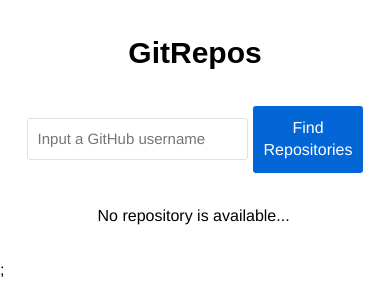
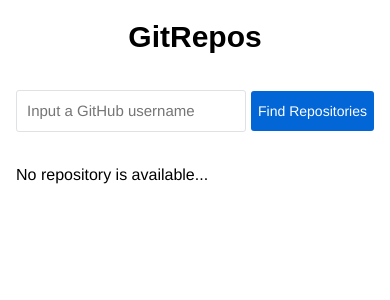
Before and after one commit to chiamakaikeanyi/gitrepos, a React (Create React App) app: page / in a window 390 px wide. Shown: the top 300 px of the page. Built offline with nearby package versions, Linux system fonts and the light colour scheme.

Commit message:
Improve mobile responsiveness

```diff
--- a/src/components/App/app.module.scss
+++ b/src/components/App/app.module.scss
@@ -39,6 +39,8 @@
   background-color: var(--color_blue_1);
   color: var(--color_white);
   margin-left: to-rem(5);
+  height: to-rem(40);
+  line-height: initial;
 
   &:hover {
     box-shadow: 0 to-rem(4 8) 0 var(--color_gray_1);
@@ -50,6 +52,16 @@
   }
 }
 
-.spinner_wrapper {
-  text-align: center;
+.spinner {
+  width: to-rem(60);
+
+  &_wrapper {
+    text-align: center;
+  }
 }
+
+@include md {
+  .spinner {
+    width: to-rem(100);
+  }
+}
--- a/src/components/App/index.js
+++ b/src/components/App/index.js
@@ -78,6 +78,7 @@
           type="button"
         />
       </div>
+
       <section>
         {loading && (
           <div className={styles.spinner_wrapper}>
--- a/src/components/Button/button.module.scss
+++ b/src/components/Button/button.module.scss
@@ -1,8 +1,22 @@
-@import "../../styles/shared.scss";
+@import '../../styles/shared.scss';
 
 .button {
   border: to-rem(1) solid transparent;
   border-radius: to-rem(3);
   cursor: pointer;
-  padding: to-rem(10);
+  font-size: to-rem(14);
+  font-weight: 400;
 }
+
+@include sm {
+  .button {
+    font-size: to-rem(16);
+    padding: to-rem(10);
+  }
+}
+
+@include md {
+  .button {
+    font-size: to-rem(16);
+  }
+}
--- a/src/components/Layout/layout.module.scss
+++ b/src/components/Layout/layout.module.scss
@@ -1,6 +1,29 @@
-@import "../../styles/shared.scss";
+@import '../../styles/shared.scss';
 
 .layout_wrapper {
-  margin: to-rem(32) auto;
-  width: 50%;
+  margin: to-rem(16);
+  min-height: 90vh;
+  // Fallback for browsers that don't support vh e.g Opera Mini
+  @supports not (min-height: 1vh) {
+    min-height: 90%;
+  }
 }
+
+@include md {
+  .layout_wrapper {
+    margin: to-rem(32) auto;
+    width: 90%;
+  }
+}
+
+@include lg {
+  .layout_wrapper {
+    width: 80%;
+  }
+}
+
+@include xl {
+  .layout_wrapper {
+    width: 50%;
+  }
+}
```
Also changed, not shown: src/assets/spinner.svg.
